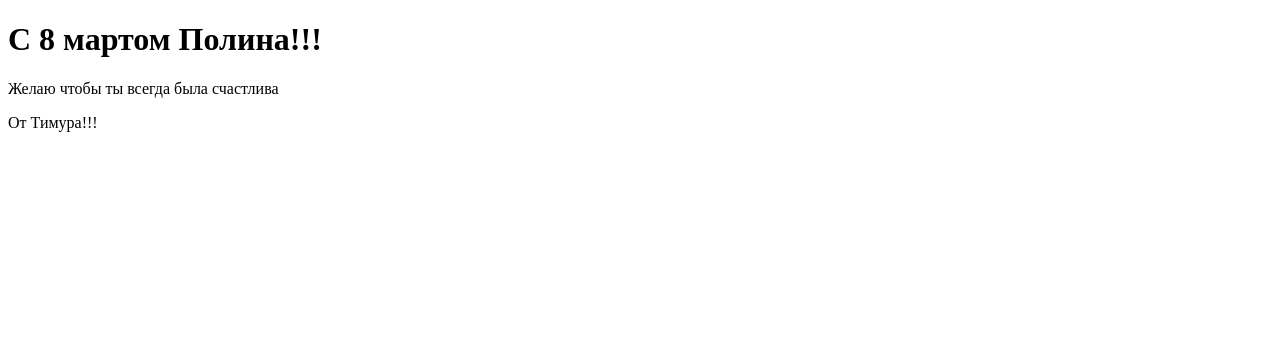
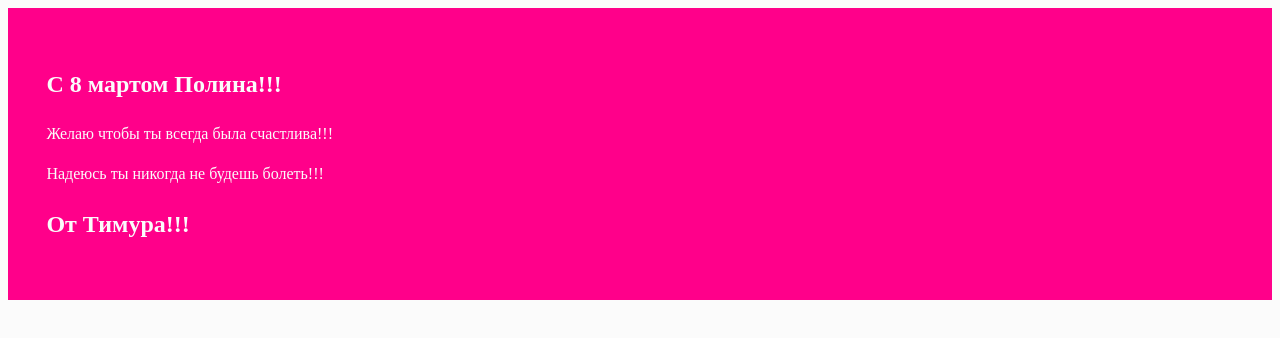
Before and after one commit to TimurMirzabekov/python-igcse, a plain HTML site: page project_Polina_day/index.html in a window 1280 px wide. Drawn offline with Linux system fonts and the light colour scheme.

Commit message:
06-03-22

```diff
--- a/project_Polina_day/index.html
+++ b/project_Polina_day/index.html
@@ -5,10 +5,27 @@
     <meta http-equiv="X-UA-Compatible" content="IE=edge">
     <meta name="viewport" content="width=device-width, initial-scale=1.0">
     <title>C 8 мартом Полина!!!</title>
+    <style>
+        body{
+            line-height: 1.5;
+            background-color: #fbfbfb;
+        }
+
+        #content{
+            background-color: #ff008a;
+            padding: 3vw;
+            color: #fbfbfb;
+
+        }
+    </style>
 </head>
 <body>
-   <h1>C 8 мартом Полина!!!</h1>
-   <p>Желаю чтобы ты всегда была счастлива</p>
-   <p>От Тимура!!!</p>
+<article id = "content">
+    <h1>C 8 мартом Полина!!!</h1>
+    <p>Желаю чтобы ты всегда была счастлива!!!</p>
+    <p>Надеюсь ты никогда не будешь болеть!!!</p>
+    <h1>От Тимура!!!</h1>
+</article>
+
 </body>
 </html>
```
